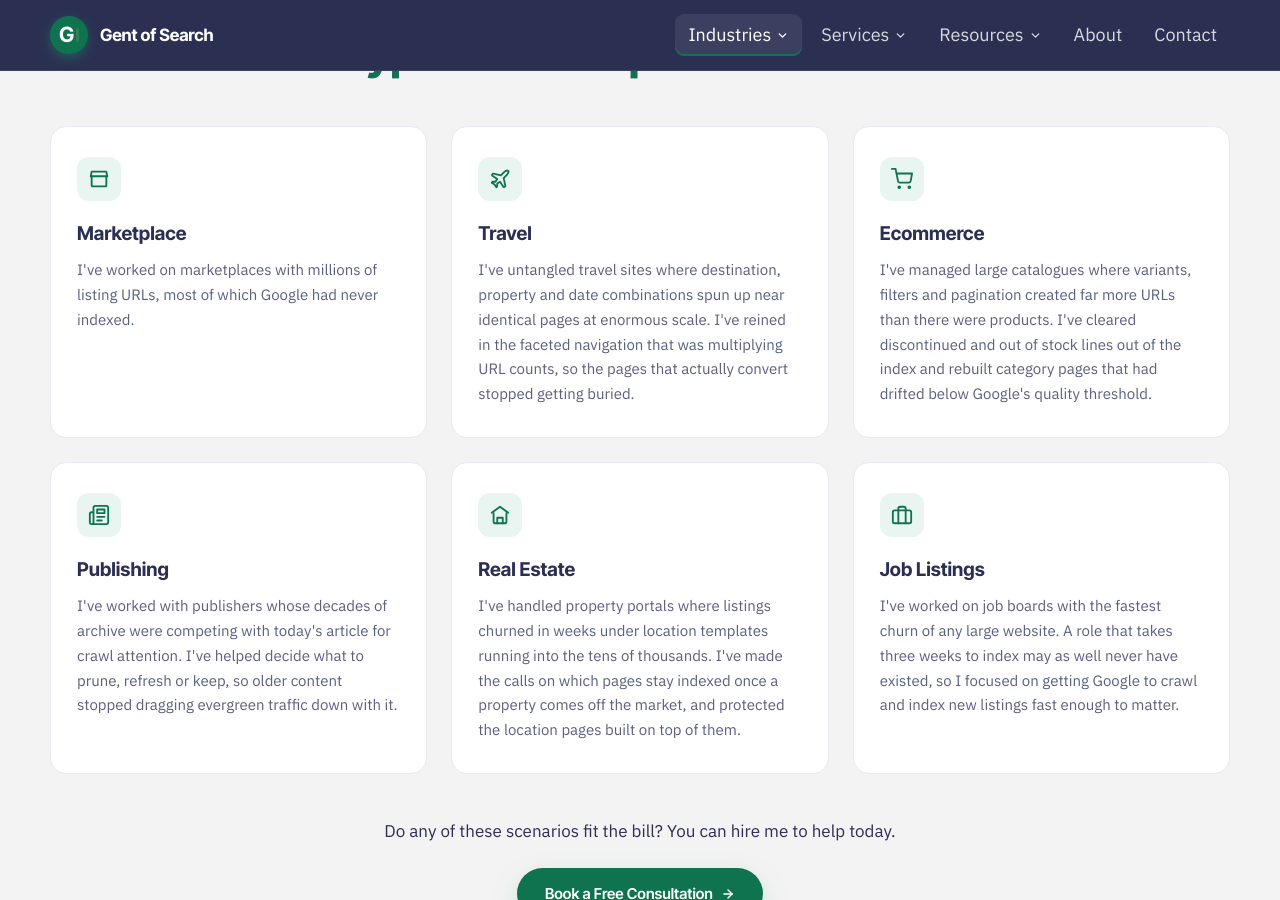
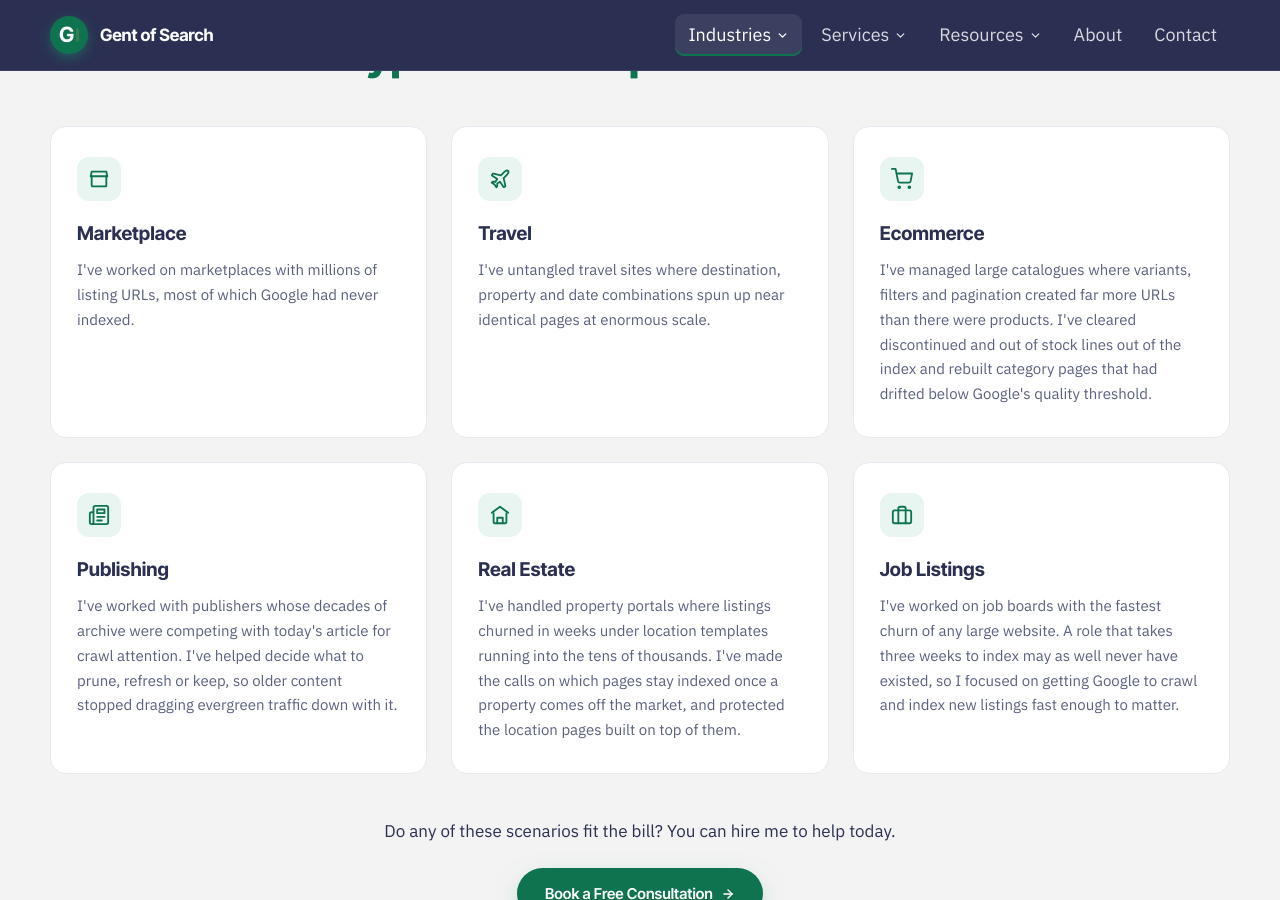
Before and after one commit to Gent-of-Search/gentofsearch.com, a Jekyll site: the page built from industry/enterprise.html, in a window 1280 px wide and 900 px high, scrolled down 5159 px. Built offline with Jekyll 4.4.1, drawn with Linux system fonts in a browser that asks for light colours.

Commit message:
Enterprise: trim second sentence from Travel card

```diff
--- a/industry/enterprise.html
+++ b/industry/enterprise.html
@@ -192,7 +192,7 @@ industry: enterprise
         <div style="display:flex; flex-direction:column; background:#FFFFFF; border:1px solid #E7E9F0; border-radius:16px; padding:30px 26px;">
           <div style="width:44px; height:44px; border-radius:12px; background:#E8F5F0; display:grid; place-items:center; margin:0 0 18px;"><svg width="22" height="22" viewBox="0 0 24 24" fill="none" stroke="#0F7350" stroke-width="2" stroke-linecap="round" stroke-linejoin="round"><path d="M17.8 19.2 16 11l3.5-3.5C21 6 21.5 4 21 3c-1-.5-3 0-4.5 1.5L13 8 4.8 6.2c-.5-.1-.9.1-1.1.5l-.3.5c-.2.5-.1 1 .3 1.3L9 12l-2 3H4l-1 1 3 2 2 3 1-1v-3l3-2 3.5 5.3c.3.4.8.5 1.3.3l.5-.2c.4-.3.6-.7.5-1.2z"></path></svg></div>
           <h3 style="font-family:'Inter Tight',sans-serif; font-weight:700; font-size:19px; color:#2B3052; margin:0 0 10px;">Travel</h3>
-          <p style="font-size:15px; line-height:1.65; color:#5A607F; margin:0;">I've untangled travel sites where destination, property and date combinations spun up near identical pages at enormous scale. I've reined in the faceted navigation that was multiplying URL counts, so the pages that actually convert stopped getting buried.</p>
+          <p style="font-size:15px; line-height:1.65; color:#5A607F; margin:0;">I've untangled travel sites where destination, property and date combinations spun up near identical pages at enormous scale.</p>
         </div>
 
         <!-- Ecommerce -->
```
